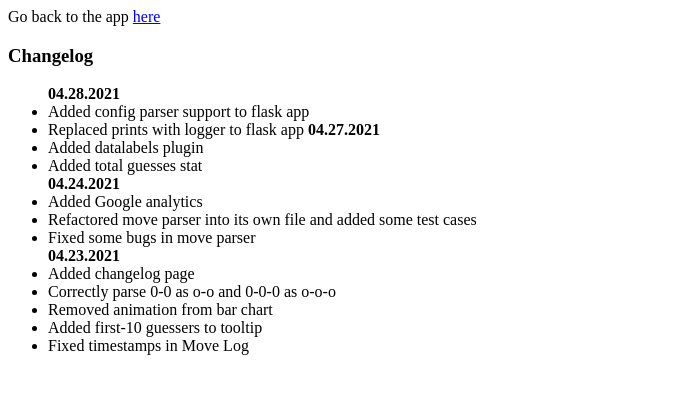
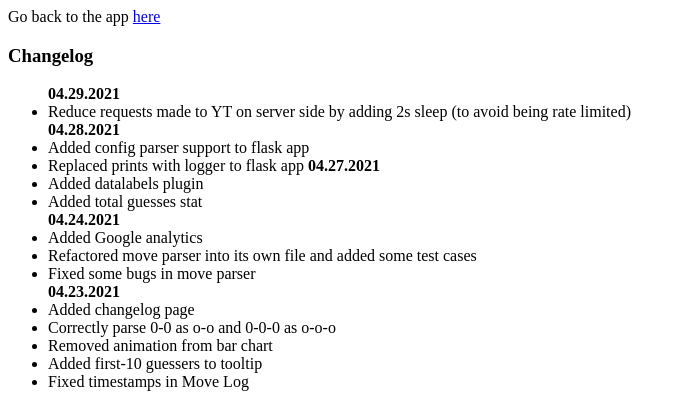
Before and after one commit to keithxm23/chess_chat, a Flask app: page /changelog in a window 1280 px wide. Shown: the top 420 px of the page, without its empty margins (0-686 px from the left). Run offline with Flask 2, Linux system fonts and the light colour scheme.

Commit message:
add sleeps to reduce requests made to YT. improve logging

```diff
--- a/main.py
+++ b/main.py
@@ -5,13 +5,16 @@ import re
 from datetime import datetime
 from db import insert_yt_id, check_id_present
 from move_parser import detect_move
+import time
+
 import logging
 import configparser
 
 
 config = configparser.ConfigParser()
 config.read('./chesschat.ini')
-logging.basicConfig(filename = config['logger']['logfile'], level=logging.DEBUG)
+#logging.basicConfig(filename = config['logger']['logfile'], level=logging.DEBUG)
+logging.basicConfig(filename = config['logger']['logfile'], level=logging.INFO, format=f'%(asctime)s %(levelname)s %(name)s %(threadName)s : %(message)s')
 
 async_mode = None
 app = Flask(__name__)
@@ -55,6 +58,8 @@ def test_message(message):
         except Exception as e:
             app.logger.error(e)
         while chat.is_alive():
+            app.logger.info(f"Syncing chat!")
+            time.sleep(2)
             for c in chat.get().sync_items():
                 #app.logger.info(f"PROCESSING: {c.datetime} [{c.author.name}]- {c.message}")
                 move = detect_move(c.message)
--- a/move_parser_test.py
+++ b/move_parser_test.py
@@ -19,6 +19,7 @@ test_move('B×d3','bd3')
 test_move('ND1','nd1')
 test_move('Nf5+','nf5')
 test_move('H4','h4')
+test_move('Qc3 ','qc3')
 
 
 
--- a/templates/changelog.html
+++ b/templates/changelog.html
@@ -10,6 +10,10 @@
 
   <h3>Changelog</h3>
   <ul>
+    <b>04.29.2021</b>
+    <li>
+      Reduce requests made to YT on server side by adding 2s sleep (to avoid being rate limited)
+    </li>
     <b>04.28.2021</b>
     <li>
       Added config parser support to flask app
```
Also changed, not shown: todo.txt (+5 -5 lines).
